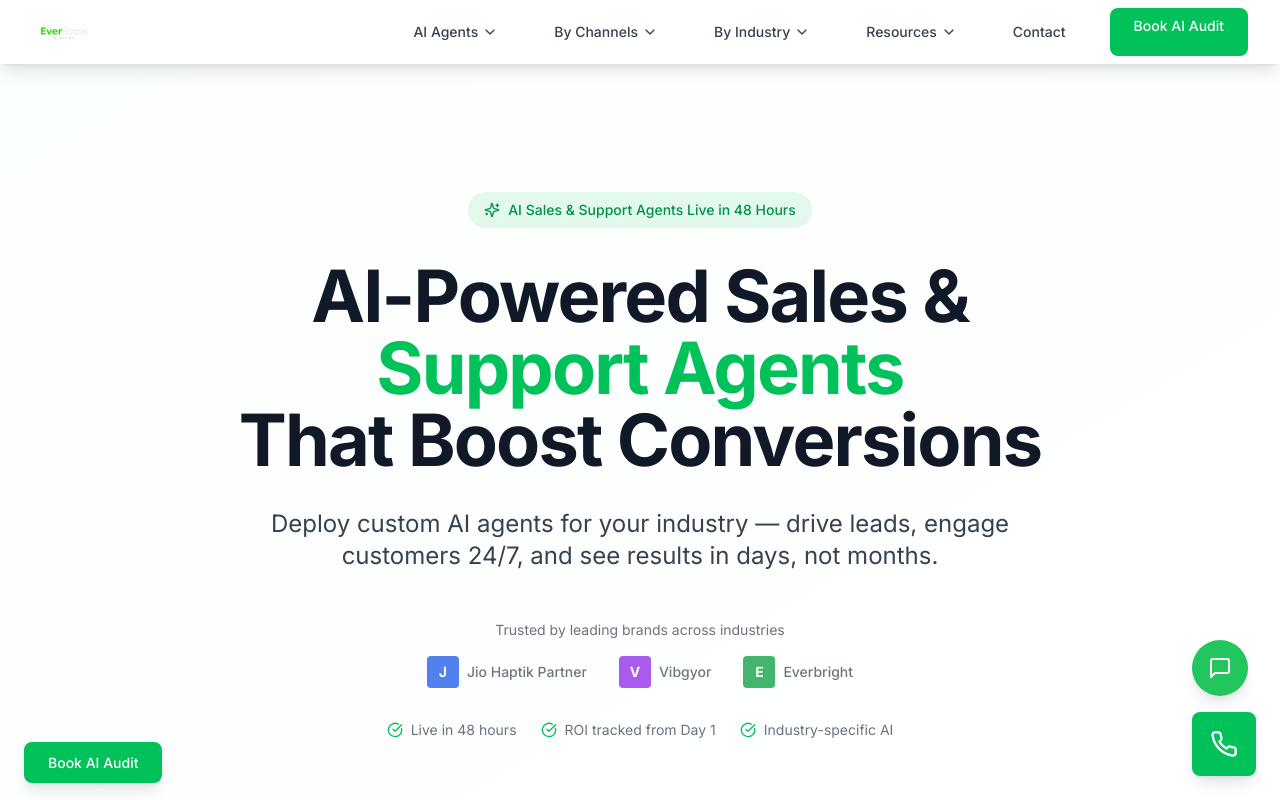
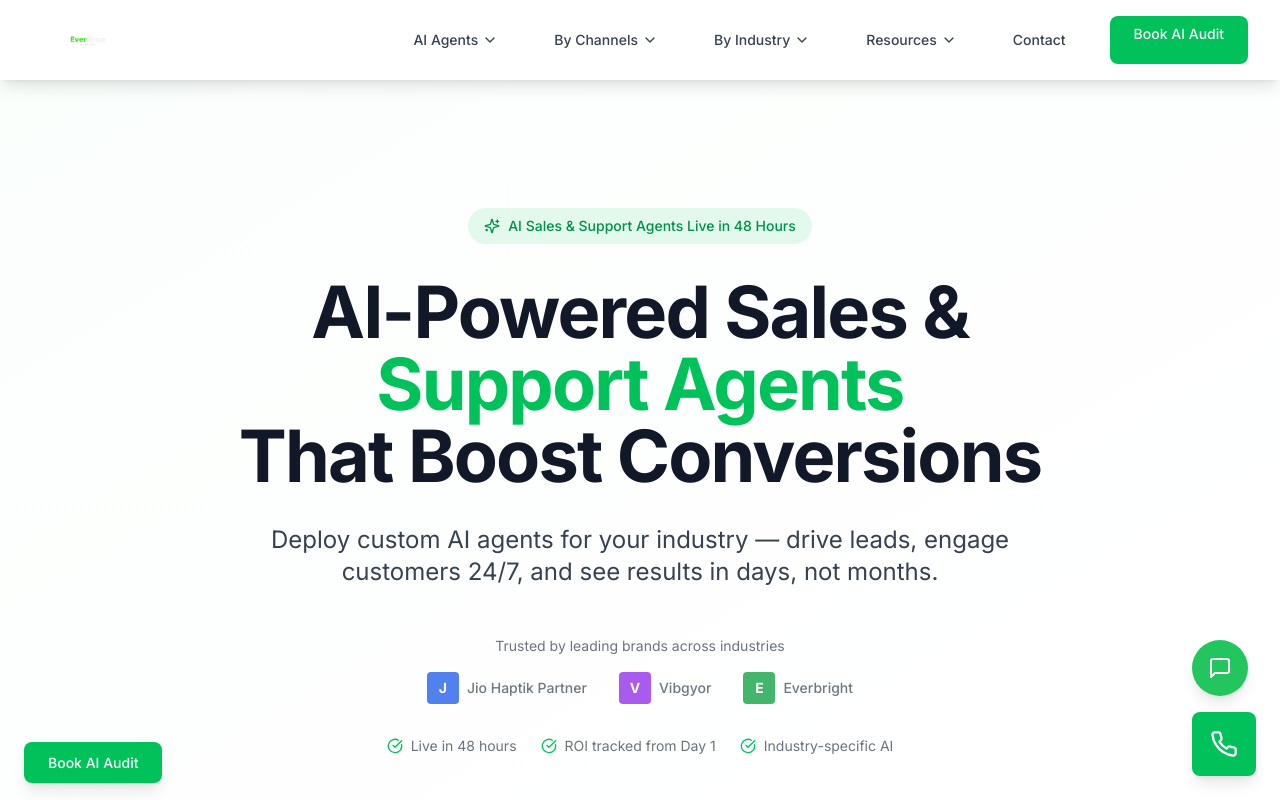
Before and after one commit to bscube/evergrow-ai-site-builder, a React (Vite) app: page / in a window 1280 px wide. Shown: the top 800 px of the page. Built offline with nearby package versions, Linux system fonts and the light colour scheme.

Commit message:
Update logo for better visibility
Replace the current logo with a higher resolution or more legible version.

```diff
--- a/src/components/Navigation.tsx
+++ b/src/components/Navigation.tsx
@@ -161,13 +161,13 @@ const Navigation = () => {
   return (
     <nav className="bg-white shadow-lg sticky top-0 z-50">
       <div className="max-w-7xl mx-auto px-4 sm:px-6 lg:px-8">
-        <div className="flex justify-between h-16">
+        <div className="flex justify-between h-20">
           <div className="flex items-center">
-            <Link to="/" className="flex-shrink-0 flex items-center">
+            <Link to="/" className="flex-shrink-0 flex items-center ml-4 sm:ml-6 lg:ml-8">
               <img
                 src={logo}
                 alt="EverGrow Digital"
-                className="h-16 w-auto"
+                className="h-10 sm:h-11 lg:h-12 w-auto"
               />
             </Link>
           </div>
```
